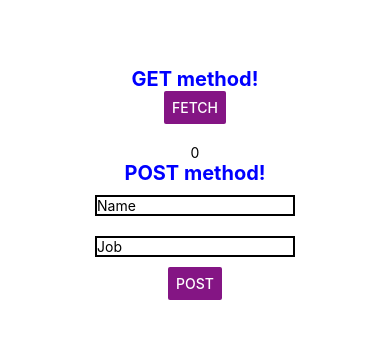
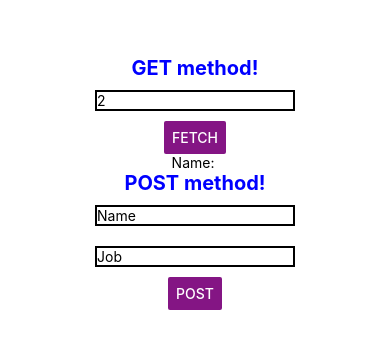
Before and after one commit to chiranjeev13/AndroidClub, a React Native app: screen / in a window 390 px wide. Shown: the part 239-588 px from the top of the page. Built offline with nearby package versions, Linux system fonts and the light colour scheme.

Commit message:
completed post

```diff
--- a/App.js
+++ b/App.js
@@ -10,15 +10,17 @@ import {
 } from "react-native";
 
 export default function App() {
-  const [todo, setTodo] = useState("");
-  const [id, setID] = useState(0);
+  const [id, setID] = useState(2);
+  const [getName, setGetName] = useState("");
   const [name, setName] = useState("");
   const [job, setJob] = useState("");
 
   const fetchTodo = () => {
-    fetch("https://jsonplaceholder.typicode.com/todos/1")
+    fetch(`https://reqres.in/api/users/${id}`)
       .then((response) => response.json())
-      .then((json) => setTodo(json.title));
+      .then((json) =>
+        setGetName(json.data.first_name + " " + json.data.last_name)
+      );
   };
 
   const postTodo = () => {
@@ -44,9 +46,14 @@ export default function App() {
   return (
     <View style={styles.container}>
       <Text style={styles.header}>GET method!</Text>
+      <TextInput
+        placeholder="ID"
+        style={styles.input}
+        value={id}
+        onChangeText={setID}
+      />
       <Button title="Fetch" onPress={fetchTodo} color="#841584" />
-      <Text style={styles.button}>{todo}</Text>
-      <Text>{id}</Text>
+      <Text>Name: {getName}</Text>
       <Text style={styles.header}>POST method!</Text>
       <TextInput
         placeholder="Name"
@@ -70,7 +77,7 @@ const styles = StyleSheet.create({
   header: {
     fontSize: 20,
     fontWeight: "bold",
-    color: 'blue',
+    color: "blue",
   },
   container: {
     flex: 1,
```
